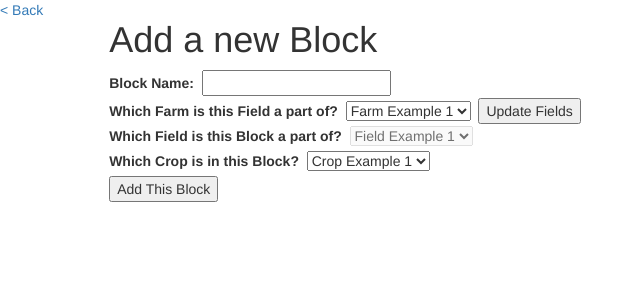
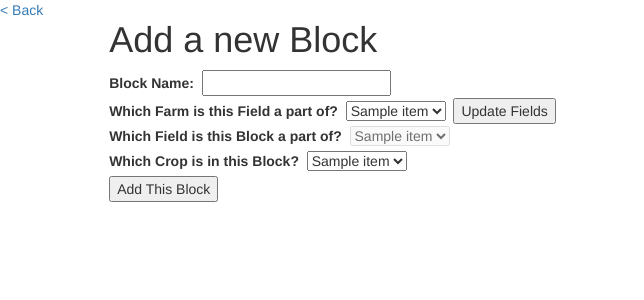
Before and after one commit to EvanMerlock/minnehack-2019, a Flask app: template minnehack-python/templates/blockadd.html in a window 1280 px wide. Shown: the top 300 px of the page, without its empty margins (0-644 px from the left). Run offline with Flask 2, Linux system fonts and the light colour scheme; the template is opened without the code that fills it: most values are stand-ins (such as "Sample title", 1, 10 or a date in 2020); some libraries are stand-ins or nearby versions.

Commit message:
template files

```diff
--- a/minnehack-python/templates/blockadd.html
+++ b/minnehack-python/templates/blockadd.html
@@ -2,7 +2,8 @@
 <html>
 <head>
     <title>Add a Block</title>
-<link rel="stylesheet" href="https://stackpath.bootstrapcdn.com/bootstrap/3.4.0/css/bootstrap.min.css" integrity="sha384-PmY9l28YgO4JwMKbTvgaS7XNZJ30MK9FAZjjzXtlqyZCqBY6X6bXIkM++IkyinN+" crossorigin="anonymous">
+    <link rel="stylesheet" href="https://stackpath.bootstrapcdn.com/bootstrap/3.4.0/css/bootstrap.min.css"
+          integrity="sha384-PmY9l28YgO4JwMKbTvgaS7XNZJ30MK9FAZjjzXtlqyZCqBY6X6bXIkM++IkyinN+" crossorigin="anonymous">
 </head>
 <body>
 <div class="row">
@@ -21,23 +22,26 @@
             <label name="blocksuperfieldsuperfarm">Which Farm is this Field a part of?</label>&nbsp
             <select name="fieldsuperfarm">
                 <!-- OPTIONS FOR FARM POPLUATE HERE-->
-<option name="farmexample">Farm Example 1
-<option name="farmexample2">Farm Example 2
+                {% for item in farms %}
+                    <option name="farm_{{ item.name }}">{{ item.name }}</option>
+                {% endfor %}
             </select>&nbsp
             <button type="button" name="updatefieldlist" action="updatefields">Update Fields</button>
             <br>
             <label name="blocksuperfieldlabel">Which Field is this Block a part of?</label>&nbsp
             <select name="blocksuperfield" disabled>
                 <!--OPTIONS FOR FIELDS POPULATE HERE ON UPDATEFIELDLIST ACTION + ENABLE-->
-<option name="fieldexample1"> Field Example 1
-<option name="fieldexample2">Field Example 2
+                {% for item in fields %}
+                    <option name="field_{{ item.name }}">{{ item.name }}</option>
+                {% endfor %}
             </select>
             <br>
             <label name="cropforblock">Which Crop is in this Block?</label>&nbsp
             <select name="cropforblock">
                 <!--OPTIONS FOR CROPS POPULATE HERE -->
-<option name="cropexample1"> Crop Example 1
-<option name="cropexample2">Crop Example 2
+                {% for item in crops %}
+                    <option name="crop_{{ item.name }}">{{ item.name }}</option>
+                {% endfor %}
             </select>
             <br>
             <button type="submit" name="blockaddsubmit">Add This Block</button>
--- a/minnehack-python/templates/farmadd.html
+++ b/minnehack-python/templates/farmadd.html
@@ -2,7 +2,8 @@
 <html>
 <head>
     <title>Add a Farm</title>
-<link rel="stylesheet" href="https://stackpath.bootstrapcdn.com/bootstrap/3.4.0/css/bootstrap.min.css" integrity="sha384-PmY9l28YgO4JwMKbTvgaS7XNZJ30MK9FAZjjzXtlqyZCqBY6X6bXIkM++IkyinN+" crossorigin="anonymous">
+    <link rel="stylesheet" href="https://stackpath.bootstrapcdn.com/bootstrap/3.4.0/css/bootstrap.min.css"
+          integrity="sha384-PmY9l28YgO4JwMKbTvgaS7XNZJ30MK9FAZjjzXtlqyZCqBY6X6bXIkM++IkyinN+" crossorigin="anonymous">
 </head>
 <body>
 <div class="row">
--- a/minnehack-python/templates/farmedit.html
+++ b/minnehack-python/templates/farmedit.html
@@ -2,7 +2,8 @@
 <html>
 <head>
     <title>Edit a Farm</title>
-<link rel="stylesheet" href="https://stackpath.bootstrapcdn.com/bootstrap/3.4.0/css/bootstrap.min.css" integrity="sha384-PmY9l28YgO4JwMKbTvgaS7XNZJ30MK9FAZjjzXtlqyZCqBY6X6bXIkM++IkyinN+" crossorigin="anonymous">
+    <link rel="stylesheet" href="https://stackpath.bootstrapcdn.com/bootstrap/3.4.0/css/bootstrap.min.css"
+          integrity="sha384-PmY9l28YgO4JwMKbTvgaS7XNZJ30MK9FAZjjzXtlqyZCqBY6X6bXIkM++IkyinN+" crossorigin="anonymous">
 </head>
 <body>
 <div class="row">
--- a/minnehack-python/templates/fieldadd.html
+++ b/minnehack-python/templates/fieldadd.html
@@ -21,8 +21,9 @@
             <label name="fieldsuperfarmlabel">Which Farm is this Field a part of?</label>&nbsp
             <select name="fieldsuperfarm">
                 <!-- OPTIONS FOR FARM POPLUATE HERE-->
-<option name="farmexample">Farm Example 1
-<option name="farmexample2">Farm Example 2
+                {% for item in farms %}
+                    <option name="farm_{{ item.name }}">{{ item.name }}</option>
+                {% endfor %}
             </select>
             <br>
             <button type="submit" name="fieldaddsubmit">Add This Field</button>
```
Also changed, not shown: minnehack-python/templates/blockedit.html (+9 -6 lines), minnehack-python/templates/cropswap.html (+9 -6 lines), minnehack-python/templates/fieldedit.html (+5 -3 lines), minnehack-python/templates/index.html (+9 -3 lines), minnehack-python/templates/cropadd.html (indentation only). Lines whose indentation alone changed are shown as unchanged.
